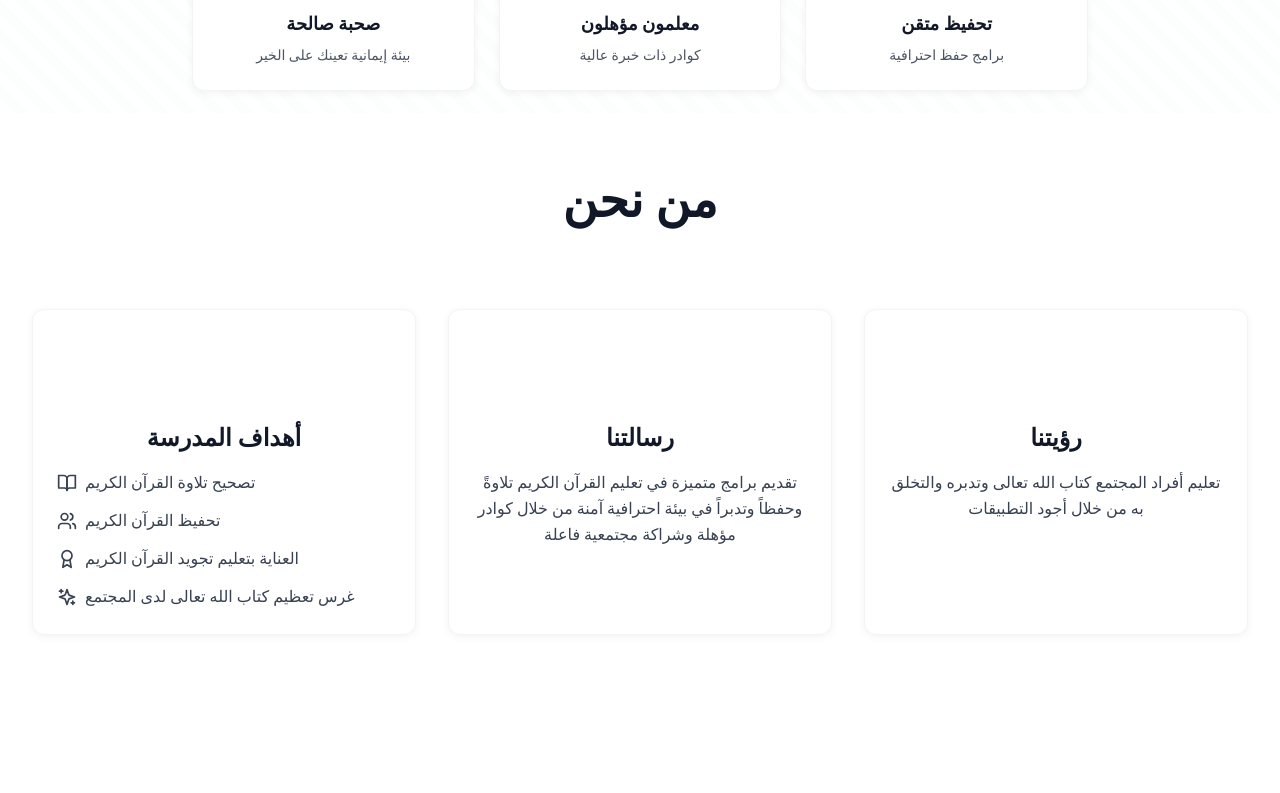
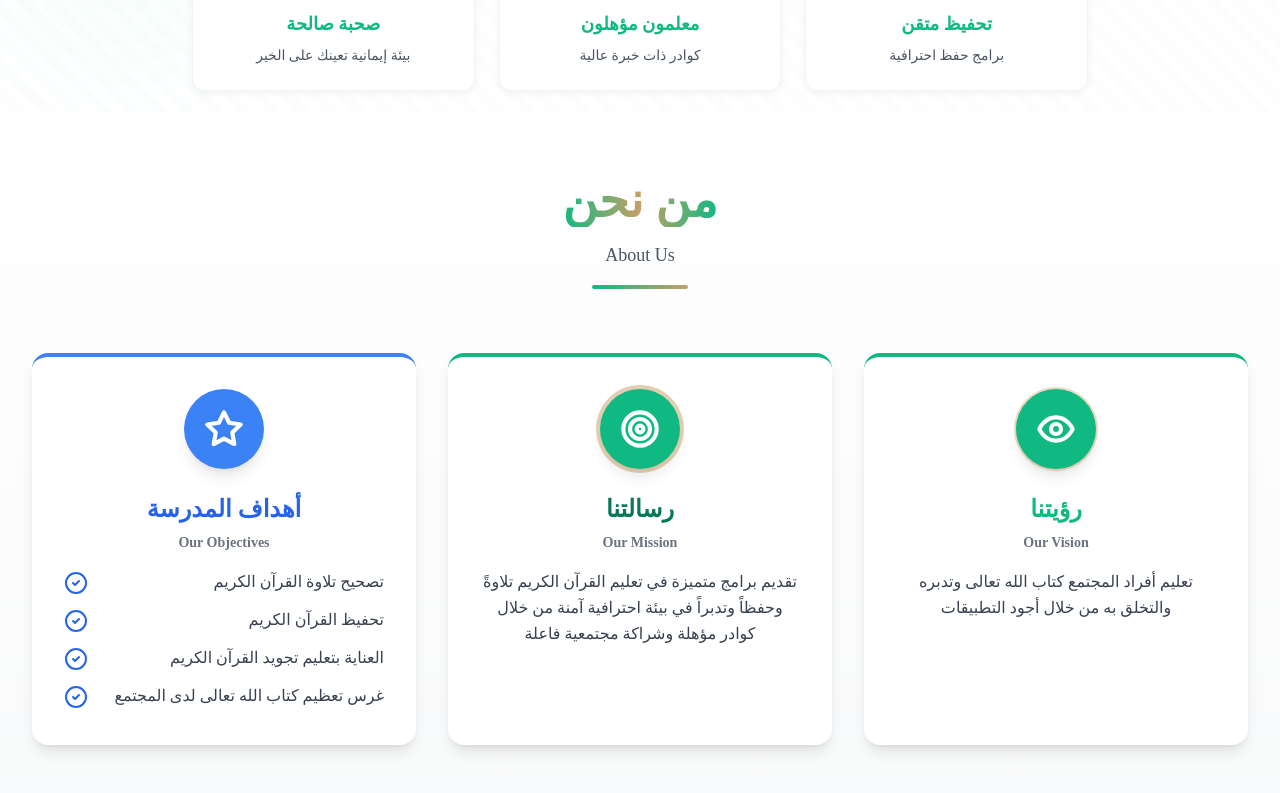
Before and after one commit to osamamedapplearn/manshia_quaran-school, a Next.js app: page / in a window 1280 px wide. Shown: the part 687-1480 px from the top of the page. Built offline with nearby package versions, Linux system fonts and the light colour scheme.

Commit message:
the final try

```diff
--- a/package.json
+++ b/package.json
@@ -5,7 +5,7 @@
   "scripts": {
     "dev": "next dev",
     "build": "next build",
-    "start": "next start",
+    "start": "npx kill-port 8080 || true && next start -p 8080",
     "lint": "next lint"
   },
   "dependencies": {
--- a/src/app/globals.css
+++ b/src/app/globals.css
@@ -26,15 +26,15 @@
 
 @layer components {
   .btn-primary {
-    @apply bg-secondary hover:bg-secondary-dark text-white font-bold py-3 px-8 rounded-full transition-all duration-300 shadow-gold hover:shadow-xl transform hover:-translate-y-0.5;
+    @apply bg-islamic-emerald hover:bg-emerald-700 text-white font-bold py-3 px-8 rounded-full transition-all duration-300 border-2 border-islamic-gold/30 shadow-lg shadow-emerald-500/30 hover:shadow-xl hover:shadow-emerald-600/40 transform hover:-translate-y-0.5;
   }
 
   .btn-secondary {
-    @apply bg-transparent border-2 border-primary text-primary hover:bg-primary hover:text-white font-bold py-3 px-8 rounded-full transition-all duration-300 transform hover:-translate-y-0.5;
+    @apply bg-transparent border-2 border-islamic-gold text-islamic-gold hover:bg-islamic-gold hover:text-white font-bold py-3 px-8 rounded-full transition-all duration-300 transform hover:-translate-y-0.5;
   }
 
   .input-field {
-    @apply w-full px-4 py-3 border-2 border-gray-200 rounded-lg focus:border-primary focus:ring-2 focus:ring-primary/20 transition-all duration-200 outline-none bg-white;
+    @apply w-full px-4 py-3 border-2 border-gray-200 rounded-lg focus:border-islamic-emerald focus:ring-2 focus:ring-islamic-emerald/20 transition-all duration-200 outline-none bg-white;
   }
 
   .card {
@@ -70,30 +70,30 @@
 }
 
 .react-datepicker {
-  @apply border-2 border-primary/20 rounded-lg shadow-islamic;
+  @apply border-2 border-islamic-emerald/20 rounded-lg shadow-islamic;
   font-family: 'Cairo', 'Tajawal', sans-serif;
 }
 
 .react-datepicker__header {
-  @apply bg-primary/10 border-b border-primary/20 rounded-t-lg;
+  @apply bg-islamic-emerald/10 border-b border-islamic-emerald/20 rounded-t-lg;
 }
 
 .react-datepicker__current-month {
-  @apply text-primary font-bold;
+  @apply text-islamic-emerald font-bold;
 }
 
 .react-datepicker__day-name {
-  @apply text-primary/70 font-semibold;
+  @apply text-islamic-emerald/70 font-semibold;
 }
 
 .react-datepicker__day--selected {
-  @apply bg-secondary hover:bg-secondary-dark text-white;
+  @apply bg-islamic-emerald hover:bg-emerald-700 text-white;
 }
 
 .react-datepicker__day--keyboard-selected {
-  @apply bg-primary hover:bg-primary-dark text-white;
+  @apply bg-islamic-gold hover:bg-yellow-600 text-white;
 }
 
 .react-datepicker__day:hover {
-  @apply bg-primary/10;
+  @apply bg-islamic-emerald/10;
 }
--- a/src/components/AboutSection.tsx
+++ b/src/components/AboutSection.tsx
@@ -1,11 +1,54 @@
 'use client'
 
 import { motion } from 'framer-motion'
-import { Heart, Target, Star, BookOpen, Users, Award, Sparkles } from 'lucide-react'
+import { Eye, Target, Star, CheckCircle2 } from 'lucide-react'
 
 export default function AboutSection() {
+    const sections = [
+        {
+            icon: Eye,
+            title: 'رؤيتنا',
+            titleEn: 'Our Vision',
+            description: 'تعليم أفراد المجتمع كتاب الله تعالى وتدبره والتخلق به من خلال أجود التطبيقات',
+            color: 'emerald',
+            borderColor: 'border-islamic-emerald',
+            bgGradient: 'from-islamic-emerald/5 to-islamic-emerald/10',
+            iconBg: 'bg-islamic-emerald',
+            iconRing: 'ring-2 ring-islamic-gold/40',
+            textColor: 'text-islamic-emerald'
+        },
+        {
+            icon: Target,
+            title: 'رسالتنا',
+            titleEn: 'Our Mission',
+            description: 'تقديم برامج متميزة في تعليم القرآن الكريم تلاوةً وحفظاً وتدبراً في بيئة احترافية آمنة من خلال كوادر مؤهلة وشراكة مجتمعية فاعلة',
+            color: 'emerald',
+            borderColor: 'border-islamic-emerald',
+            bgGradient: 'from-emerald-50 to-emerald-100',
+            iconBg: 'bg-islamic-emerald',
+            iconRing: 'ring-4 ring-islamic-gold/50',
+            textColor: 'text-emerald-700'
+        },
+        {
+            icon: Star,
+            title: 'أهداف المدرسة',
+            titleEn: 'Our Objectives',
+            goals: [
+                'تصحيح تلاوة القرآن الكريم',
+                'تحفيظ القرآن الكريم',
+                'العناية بتعليم تجويد القرآن الكريم',
+                'غرس تعظيم كتاب الله تعالى لدى المجتمع'
+            ],
+            color: 'blue',
+            borderColor: 'border-blue-500',
+            bgGradient: 'from-blue-50 to-blue-100',
+            iconBg: 'bg-blue-500',
+            textColor: 'text-blue-600'
+        },
+    ]
+
     return (
-        <section id="about" className="section-container bg-islamic-gray-50">
+        <section id="about" className="section-container bg-gradient-to-b from-white to-gray-50">
             <motion.div
                 initial={{ opacity: 0, y: 50 }}
                 whileInView={{ opacity: 1, y: 0 }}
@@ -13,69 +56,69 @@ export default function AboutSection() {
                 viewport={{ once: true }}
                 className="text-center mb-16"
             >
-                <h2 className="text-4xl sm:text-5xl font-bold text-islamic-green mb-4 font-arabic">
+                <h2 className="text-4xl sm:text-5xl font-bold mb-4 font-arabic">
+                    <span className="bg-gradient-to-r from-islamic-emerald via-islamic-gold to-islamic-emerald bg-clip-text text-transparent">
                         من نحن
+                    </span>
                 </h2>
-                <div className="w-24 h-1 bg-gradient-to-r from-islamic-green to-islamic-gold mx-auto rounded-full" />
+                <p className="text-gray-600 text-lg mb-4">About Us</p>
+                <div className="w-24 h-1 bg-gradient-to-r from-islamic-emerald to-islamic-gold mx-auto rounded-full" />
             </motion.div>
 
-            <div className="grid md:grid-cols-3 gap-8 mb-12">
-                {[
-                    {
-                        icon: Target,
-                        title: 'رؤيتنا',
-                        description: 'تعليم أفراد المجتمع كتاب الله تعالى وتدبره والتخلق به من خلال أجود التطبيقات',
-                        color: 'islamic-green'
-                    },
-                    {
-                        icon: Heart,
-                        title: 'رسالتنا',
-                        description: 'تقديم برامج متميزة في تعليم القرآن الكريم تلاوةً وحفظاً وتدبراً في بيئة احترافية آمنة من خلال كوادر مؤهلة وشراكة مجتمعية فاعلة',
-                        color: 'islamic-gold'
-                    },
-                    {
-                        icon: Star,
-                        title: 'أهداف المدرسة',
-                        goals: [
-                            { text: 'تصحيح تلاوة القرآن الكريم', icon: BookOpen },
-                            { text: 'تحفيظ القرآن الكريم', icon: Users },
-                            { text: 'العناية بتعليم تجويد القرآن الكريم', icon: Award },
-                            { text: 'غرس تعظيم كتاب الله تعالى لدى المجتمع', icon: Sparkles }
-                        ],
-                        color: 'islamic-green'
-                    },
-                ].map((item, index) => (
+            <div className="grid md:grid-cols-3 gap-8">
+                {sections.map((section, index) => (
                     <motion.div
                         key={index}
                         initial={{ opacity: 0, y: 30 }}
                         whileInView={{ opacity: 1, y: 0 }}
                         transition={{ delay: index * 0.2, duration: 0.6 }}
                         viewport={{ once: true }}
-                        whileHover={{ y: -10 }}
-                        className="card group"
+                        whileHover={{ y: -8, scale: 1.02 }}
+                        className={`relative bg-white rounded-2xl shadow-lg border-t-4 ${section.borderColor} overflow-hidden group cursor-pointer transition-all duration-300 hover:shadow-2xl`}
                     >
-                        <div className={`w-16 h-16 ${item.color === 'islamic-gold' ? 'bg-islamic-gold' : 'bg-islamic-green'} rounded-full flex items-center justify-center mb-6 mx-auto transform group-hover:scale-110 transition-transform duration-300`}>
-                            <item.icon className="w-8 h-8 text-white" />
+                        {/* Gradient Background that intensifies on hover */}
+                        <div className={`absolute inset-0 bg-gradient-to-br ${section.bgGradient} opacity-0 group-hover:opacity-100 transition-opacity duration-300`} />
+
+                        <div className="relative p-8">
+                            {/* Icon */}
+                            <div className={`w-20 h-20 ${section.iconBg} ${section.iconRing || ''} rounded-full flex items-center justify-center mb-6 mx-auto transform group-hover:scale-110 group-hover:rotate-6 transition-all duration-300 shadow-lg`}>
+                                <section.icon className="w-10 h-10 text-white" strokeWidth={2.5} />
                             </div>
-                        <h3 className="text-2xl font-bold text-center mb-4 font-arabic text-islamic-green">
-                            {item.title}
+
+                            {/* Title */}
+                            <h3 className={`text-2xl font-bold text-center mb-2 font-arabic ${section.textColor}`}>
+                                {section.title}
                             </h3>
-                        {item.goals ? (
-                            <div className="space-y-3">
-                                <ul className="text-right space-y-3">
-                                    {item.goals.map((goal, idx) => (
-                                        <li key={idx} className="flex items-center justify-end gap-2 text-gray-700 font-arabic text-base leading-relaxed">
-                                            <span>{goal.text}</span>
-                                            <goal.icon className="w-5 h-5 text-islamic-gold flex-shrink-0" />
-                                        </li>
+                            <p className="text-center text-gray-500 text-sm mb-4 font-semibold">
+                                {section.titleEn}
+                            </p>
+
+                            {/* Content */}
+                            {section.goals ? (
+                                <ul className="space-y-3">
+                                    {section.goals.map((goal, idx) => (
+                                        <motion.li
+                                            key={idx}
+                                            initial={{ opacity: 0, x: -10 }}
+                                            whileInView={{ opacity: 1, x: 0 }}
+                                            transition={{ delay: index * 0.2 + idx * 0.1 }}
+                                            viewport={{ once: true }}
+                                            className="flex items-start justify-end gap-3 text-gray-700 font-arabic text-base leading-relaxed group/item"
+                                        >
+                                            <span className="text-right flex-1">{goal}</span>
+                                            <CheckCircle2 className={`w-6 h-6 ${section.textColor} flex-shrink-0 mt-0.5 group-hover/item:scale-110 transition-transform`} />
+                                        </motion.li>
                                     ))}
                                 </ul>
-                            </div>
                             ) : (
                                 <p className="text-gray-700 text-center leading-relaxed font-arabic text-base">
-                                {item.description}
+                                    {section.description}
                                 </p>
                             )}
+                        </div>
+
+                        {/* Bottom accent line */}
+                        <div className={`h-1 w-0 group-hover:w-full transition-all duration-500 ${section.iconBg} mx-auto`} />
                     </motion.div>
                 ))}
             </div>
--- a/src/components/Footer.tsx
+++ b/src/components/Footer.tsx
@@ -61,8 +61,11 @@ export default function Footer() {
 
                 <div className="border-t border-gray-800 pt-8 text-center text-gray-400">
                     <p className="font-arabic">
-                        © 2024 مدرسة القرآن الكريم بمنشأة سلطان. جميع الحقوق محفوظة.
+                        مدرسة القرآن الكريم بمنشأة سلطان
+
+
                     </p>
+                    <p className="font-arabic">Made by O.A.M </p>
                 </div>
             </div>
         </footer>
--- a/src/components/GallerySection.tsx
+++ b/src/components/GallerySection.tsx
@@ -41,7 +41,7 @@ export default function GallerySection() {
                     viewport={{ once: true }}
                     className="text-center mb-16"
                 >
-                    <h2 className="text-4xl font-bold text-primary mb-4 font-arabic">
+                    <h2 className="text-4xl font-bold text-islamic-emerald mb-4 font-arabic">
                         معرض الصور
                     </h2>
                     <p className="text-gray-600 text-lg">
--- a/src/components/HeroSection.tsx
+++ b/src/components/HeroSection.tsx
@@ -75,12 +75,12 @@ export default function HeroSection() {
                         transition={{ delay: 0.8 }}
                         className="flex flex-col sm:flex-row items-center justify-center gap-4"
                     >
-                        {/* Primary Button - Gold Background */}
+                        {/* Primary Button - Green Background with Gold Accent */}
                         <motion.a
                             href="/register" // تأكد من رابط صفحة التسجيل
                             whileHover={{ scale: 1.05, y: -2 }}
                             whileTap={{ scale: 0.95 }}
-                            className="inline-flex items-center gap-3 px-8 py-4 bg-secondary hover:bg-[#b08d55] text-white font-bold text-lg rounded-full transition-all duration-300 shadow-lg hover:shadow-xl font-arabic"
+                            className="inline-flex items-center gap-3 px-8 py-4 bg-islamic-emerald hover:bg-emerald-700 text-white font-bold text-lg rounded-full transition-all duration-300 border-2 border-islamic-gold/30 shadow-lg shadow-emerald-500/30 hover:shadow-xl hover:shadow-emerald-600/40 font-arabic"
                         >
                             <BookOpen className="w-6 h-6" />
                             <span>سجل الآن</span>
--- a/src/components/RegistrationForm.tsx
+++ b/src/components/RegistrationForm.tsx
@@ -156,7 +156,7 @@ export default function RegistrationForm() {
                 className="text-center mb-16"
             >
                 <h2 className="text-4xl sm:text-5xl font-bold text-gray-900 mb-4">
-                    <span className="text-gradient">التسجيل</span>
+                    <span className="bg-gradient-to-r from-islamic-emerald via-emerald-600 to-islamic-emerald bg-clip-text text-transparent">التسجيل</span>
                     <span className="block text-3xl sm:text-4xl mt-2 text-gray-700">Registration</span>
                 </h2>
                 <p className="text-gray-600 text-lg max-w-2xl mx-auto">
--- a/src/components/SocialProofSection.tsx
+++ b/src/components/SocialProofSection.tsx
@@ -32,7 +32,7 @@ export default function SocialProofSection() {
                 className="text-center mb-16"
             >
                 <h2 className="text-4xl md:text-5xl font-bold text-gray-900 mb-4">
-                    <span className="text-primary">أحدث المنشورات</span>
+                    <span className="text-islamic-emerald">أحدث المنشورات</span>
                 </h2>
                 <div className="w-24 h-1.5 bg-secondary mx-auto rounded-full opacity-80" />
             </motion.div>
@@ -66,7 +66,7 @@ export default function SocialProofSection() {
                                 <div className="flex items-center justify-end gap-2 text-sm text-gray-500">
                                     <span>{post.date}</span>
                                     <span>•</span>
-                                    <span className="text-primary font-medium">{post.authorEn}</span>
+                                    <span className="text-islamic-emerald font-medium">{post.authorEn}</span>
                                 </div>
                             </div>
                         </div>
@@ -110,7 +110,7 @@ export default function SocialProofSection() {
                                 </button>
 
                                 <button className="flex items-center gap-2 hover:bg-gray-50 px-6 py-3 rounded-xl transition-all duration-300 group active:scale-95">
-                                    <ThumbsUp className="w-7 h-7 group-hover:text-primary transition-colors" />
+                                    <ThumbsUp className="w-7 h-7 group-hover:text-islamic-emerald transition-colors" />
                                     <span className="font-bold text-lg">{post.likes}</span>
                                 </button>
                             </div>
--- a/tailwind.config.js
+++ b/tailwind.config.js
@@ -19,6 +19,19 @@ module.exports = {
                     light: '#D8B985',
                     dark: '#8F7244',
                 },
+
+                // Islamic theme colors (aliases for easier use)
+                'islamic-emerald': {
+                    DEFAULT: '#10B981',
+                    light: '#34D399',
+                    dark: '#059669',
+                },
+                'islamic-gold': {
+                    DEFAULT: '#C5A065',
+                    light: '#D8B985',
+                    dark: '#8F7244',
+                },
+                'islamic-green': '#10B981', // Alias for emerald
 
                 // 2. الخلفيات (Backgrounds)
                 background: {
```
Also changed, not shown: next.config.js (+10 -0 lines). Lines whose indentation alone changed are shown as unchanged.
